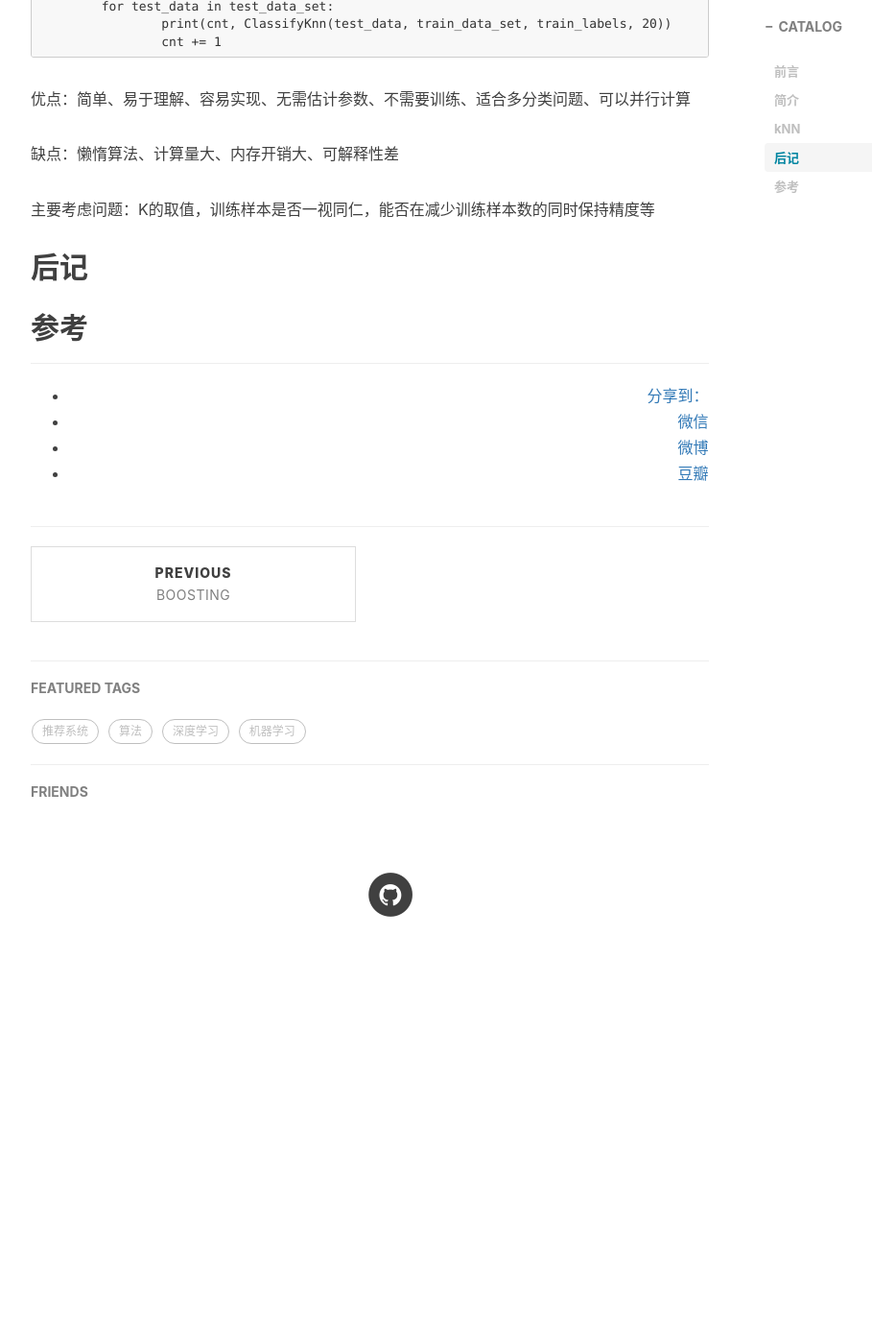
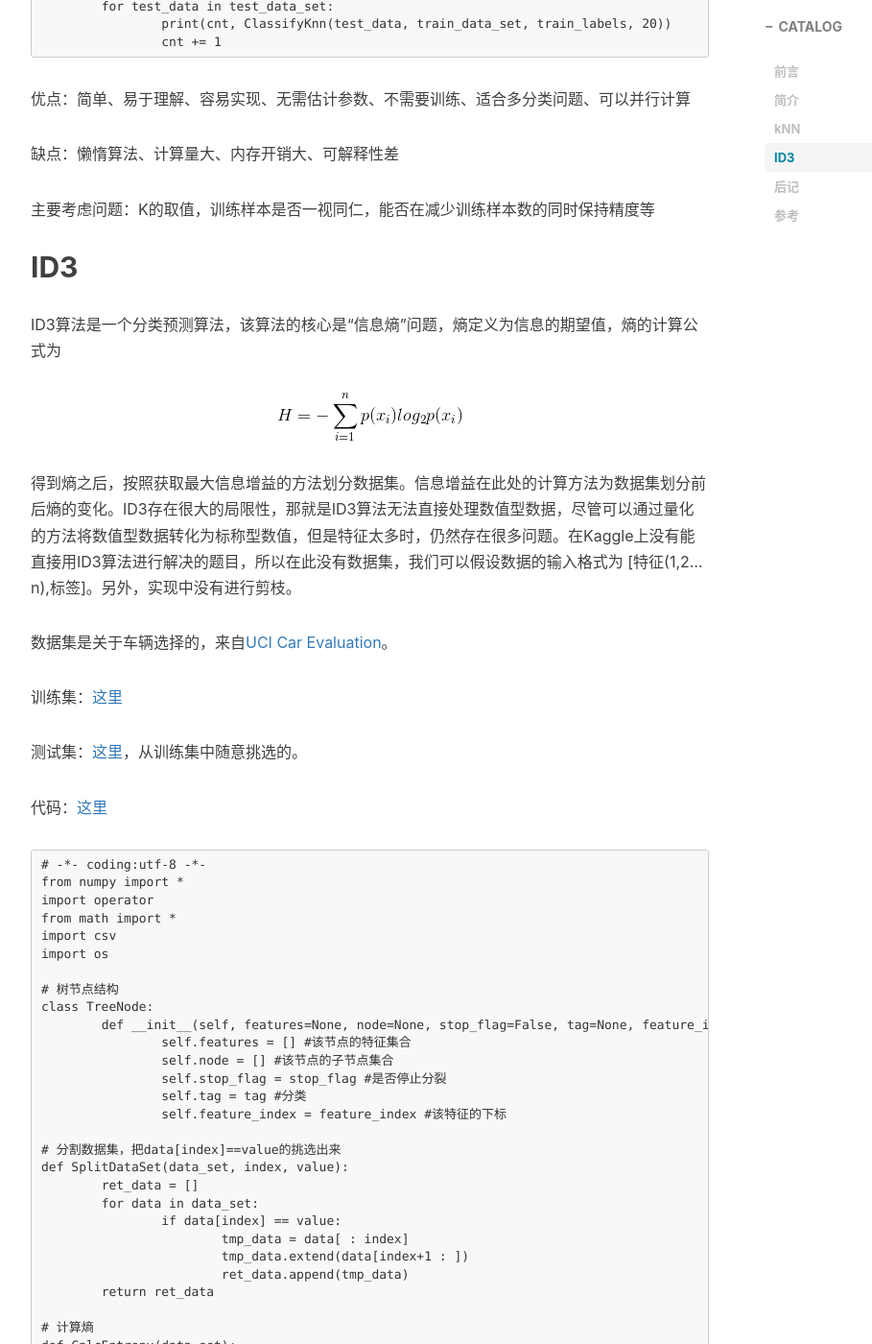
Before and after one commit to CoolIceFire/CoolIceFire.github.io, a Jekyll site: the page built from _posts/2016-07-16-Machine Learning.markdown, in a window 1280 px wide and 1400 px high, scrolled down 2541 px. Shown: the whole window at 96% size, without its empty margins (233-1142 px from the left). Built offline with Jekyll 4.4.1, drawn with Linux system fonts in a browser that asks for light colours; nearby versions of some CDN libraries; comment, search, counter and statistics services are not loaded; before the commit the page ends 3592 px from its top, so only the background shows below that; some of the changed text lies outside the part shown.

Commit message:
Update 2016-07-16-Machine Learning.markdown

```diff
--- a/_posts/2016-07-16-Machine Learning.markdown
+++ b/_posts/2016-07-16-Machine Learning.markdown
@@ -106,6 +106,134 @@ k-近邻(kNN)算法的工作原理是：存在一个样本数据集合，集合
 
 主要考虑问题：K的取值，训练样本是否一视同仁，能否在减少训练样本数的同时保持精度等
 
+## ID3
+ID3算法是一个分类预测算法，该算法的核心是“信息熵”问题，熵定义为信息的期望值，熵的计算公式为
+
+![](https://raw.githubusercontent.com/CoolIceFire/CoolIceFire.github.io/master/img/20160716/01.gif)
+
+得到熵之后，按照获取最大信息增益的方法划分数据集。信息增益在此处的计算方法为数据集划分前后熵的变化。ID3存在很大的局限性，那就是ID3算法无法直接处理数值型数据，尽管可以通过量化的方法将数值型数据转化为标称型数值，但是特征太多时，仍然存在很多问题。在Kaggle上没有能直接用ID3算法进行解决的题目，所以在此没有数据集，我们可以假设数据的输入格式为 [特征(1,2...n),标签]。另外，实现中没有进行剪枝。
+
+数据集是关于车辆选择的，来自[UCI Car Evaluation](http://archive.ics.uci.edu/ml/datasets/Car+Evaluation)。
+
+训练集：[这里](https://github.com/CoolIceFire/ML/edit/master/ID3/train.csv)
+
+测试集：[这里](https://github.com/CoolIceFire/ML/edit/master/ID3/test.csv)，从训练集中随意挑选的。
+
+代码：[这里](https://github.com/CoolIceFire/ML/blob/master/ID3/ID3.py)
+
+	# -*- coding:utf-8 -*-
+	from numpy import *
+	import operator
+	from math import *
+	import csv
+	import os
+
+	# 树节点结构
+	class TreeNode:
+		def __init__(self, features=None, node=None, stop_flag=False, tag=None, feature_index=-1):
+			self.features = [] #该节点的特征集合
+			self.node = [] #该节点的子节点集合
+			self.stop_flag = stop_flag #是否停止分裂
+			self.tag = tag #分类
+			self.feature_index = feature_index #该特征的下标
+
+	# 分割数据集，把data[index]==value的挑选出来
+	def SplitDataSet(data_set, index, value):
+		ret_data = []
+		for data in data_set:
+			if data[index] == value:
+				tmp_data = data[ : index]
+				tmp_data.extend(data[index+1 : ])
+				ret_data.append(tmp_data)
+		return ret_data
+
+	# 计算熵
+	def CalcEntropy(data_set):
+		labels_set = set([data[-1] for data in data_set])
+		labels_dict = dict()
+		for data in data_set:
+			labels_dict[data[-1]] = labels_dict.get(data[-1], 0) + 1
+		entropy = 0.0
+		for key in labels_dict:
+			prob = 1.0*labels_dict[key]/len(data_set)
+			entropy -= 1.0*prob*log(prob, 2)
+		return entropy
+
+	# 挑选出最优的特征
+	def SelectBestFeature(data_set):
+		num_features = len(data_set[0])-1
+		pre_entropy = CalcEntropy(data_set)
+		max_entropy_gain = 0.0
+		best_feature_index = -1
+		for i in range(num_features):
+			features_set = set([data[i] for data in data_set])
+			tmp_entropy = 0
+			for feature in features_set:
+				tmp_data = SplitDataSet(data_set, i, feature)
+				tmp_entropy += 1.0*len(tmp_data)/len(data_set)*CalcEntropy(tmp_data)
+			if (pre_entropy-tmp_entropy) > max_entropy_gain:
+				max_entropy_gain = pre_entropy-tmp_entropy
+				best_feature_index = i
+		return best_feature_index
+
+	# 建树
+	def BuildTree(data_set):
+		if len(data_set[0]) == 2:
+			labels_dict = dict()
+			for data in data_set:
+				labels_dict[data[-1]] = labels_dict.get(data[-1], 0) + 1
+			sorted_labels_dict = sorted(labels_dict.iteritems(), key=operator.itemgetter(1), reverse=True)
+			return TreeNode( None, None, True, sorted_labels_dict[0][0], -1)
+		best_feature_index = SelectBestFeature(data_set)
+		features_set = set()
+		labels_set = set()
+		for data in data_set:
+			features_set.add(data[best_feature_index])
+			labels_set.add(data[-1])
+		tree_node = TreeNode( None, None, False, None, best_feature_index)
+		if len(labels_set) == 1:
+			tree_node.stop_flag = True
+			tree_node.tag = data_set[0][-1]
+			return tree_node
+
+		for feature in features_set:
+			tree_node.features.append(feature)
+			tree_node.node.append(BuildTree(SplitDataSet(data_set, best_feature_index, feature)))
+		return tree_node
+
+	def GetTrainData(file_path):
+		data = []
+		with open(file_path) as file:
+			lines = csv.reader(file)
+			for line in lines:
+				data.append(line)
+		return data
+
+	def GetTestData(file_path):
+		data = []
+		with open(file_path) as file:
+			lines = csv.reader(file)
+			for line in lines:
+				data.append(line)
+		return data
+
+	# 预测
+	def Predict(decision_tree, test_data):
+		if decision_tree.stop_flag == True:
+			return decision_tree.tag
+		feature_index = decision_tree.feature_index
+		for i in range(len(decision_tree.features)):
+			if decision_tree.features[i] == test_data[feature_index]:
+				test_next_data = test_data[:feature_index]
+				test_next_data.extend(test_data[feature_index+1:])
+				return Predict(decision_tree.node[i], test_next_data)
+
+	if __name__ == '__main__':
+		train_data_set = GetTrainData('C:\\Users\\lg\\Desktop\\id31.csv')
+		test_data_set = GetTestData('C:\\Users\\lg\\Desktop\\test.csv')
+		decision_tree = BuildTree(train_data_set)
+		for test_data in test_data_set:
+			print(test_data[-1], Predict(decision_tree, test_data))
 
 
 ## 后记
```
